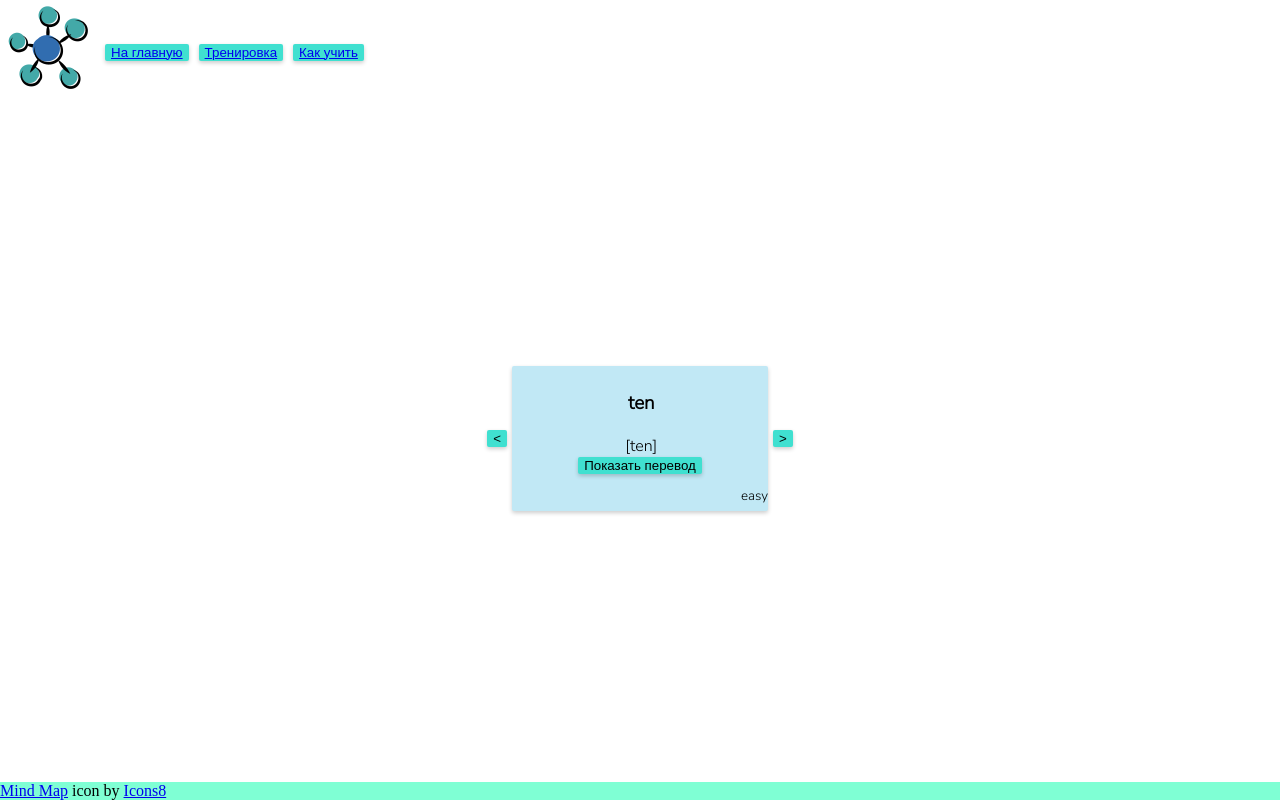
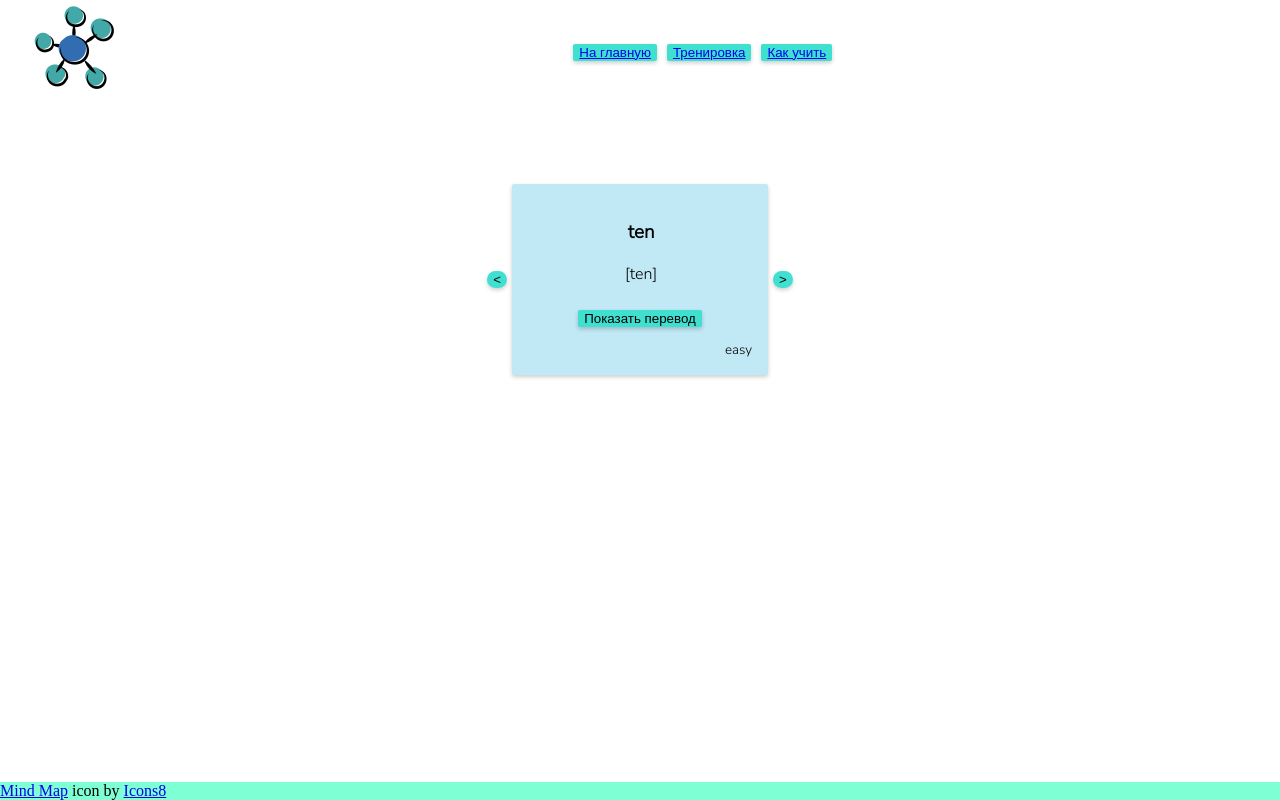
Before and after one commit to DariaKott/React-project-words, a React app: page /training in a window 1280 px wide. Built offline with nearby package versions, Linux system fonts and the light colour scheme.

Commit message:
Edited styles

```diff
--- a/src/presentation/components/CardGallery/styles.scss
+++ b/src/presentation/components/CardGallery/styles.scss
@@ -2,19 +2,22 @@
   display: flex;
   flex-direction: row;
   justify-content: center;
+  align-items: center;
+  margin-bottom: auto;
   //   border: 1px solid green;
 }
 
 .gallery_button {
-  margin-top: 5%;
-  margin-bottom: 5%;
+  //   margin-top: 5%;
+  //   margin-bottom: 5%;
   border: none;
-  border-radius: 2px;
+  border-radius: 9px;
   //   border: 1px solid red;
   margin-left: 5px;
   margin-right: 5px;
   background-color: turquoise;
   box-shadow: 0 2px 4px rgba(0, 0, 0, 0.2);
+  height: fit-content;
 
   &:hover {
     background-color: aquamarine;
--- a/src/presentation/components/Header/index.jsx
+++ b/src/presentation/components/Header/index.jsx
@@ -5,9 +5,11 @@ import { Link } from 'react-router-dom';
 
 function Header() {
   return (
-    <div className="header">
+    <header className="header">
       <div className="header_logo">
-        <img src={logo} alt="logo" />
+        <Link to="/">
+          <img src={logo} alt="logo" />
+        </Link>
       </div>
       <div className="header_nav">
         <button className="button-style">
@@ -20,7 +22,7 @@ function Header() {
           <Link to="/how-to-learn">Как учить</Link>
         </button>
       </div>
-    </div>
+    </header>
   );
 }
 
--- a/src/presentation/components/Header/styles.scss
+++ b/src/presentation/components/Header/styles.scss
@@ -1,15 +1,18 @@
 .header {
   display: flex;
   align-items: center;
-  justify-content: stretch;
+  justify-content: flex-start;
   width: 100vw;
+  margin-bottom: 5em;
 }
 
 .header_nav {
   display: flex;
-  justify-content: flex-end;
+  justify-content: center;
+  width: 100%;
 }
 
 .header_logo {
   align-self: flex-start;
+  padding-left: 2%;
 }
--- a/src/presentation/components/WordCard/index.jsx
+++ b/src/presentation/components/WordCard/index.jsx
@@ -24,9 +24,13 @@ function WordCard(props) {
           </button>
         </div>
       ) : (
-        <button className="button-style" onClick={handleShowTranslation}>
-          Показать перевод
-        </button>
+        <div>
+          <div> </div>
+          <br />
+          <button className="button-style" onClick={handleShowTranslation}>
+            Показать перевод
+          </button>
+        </div>
       )}
       <div className="word word_tags">{props.tags}</div>
     </div>
--- a/src/presentation/components/WordCard/styles.scss
+++ b/src/presentation/components/WordCard/styles.scss
@@ -6,12 +6,14 @@
   justify-content: center;
   align-items: center;
   width: 20%;
+  min-width: 10em;
   border: 1px solid black;
   font-family: f.$text;
   background-color: rgb(193, 232, 245);
   border: none;
   box-shadow: 0 2px 4px rgba(0, 0, 0, 0.2);
   border-radius: 2px;
+  padding: 1em;
 }
 
 .word {
@@ -24,4 +26,8 @@
     padding-top: 5%;
     font-size: smaller;
   }
+  &_translation {
+    font-style: italic;
+    color: chocolate;
+  }
 }
```
Also changed, not shown: src/assets/logo.png (deleted).
